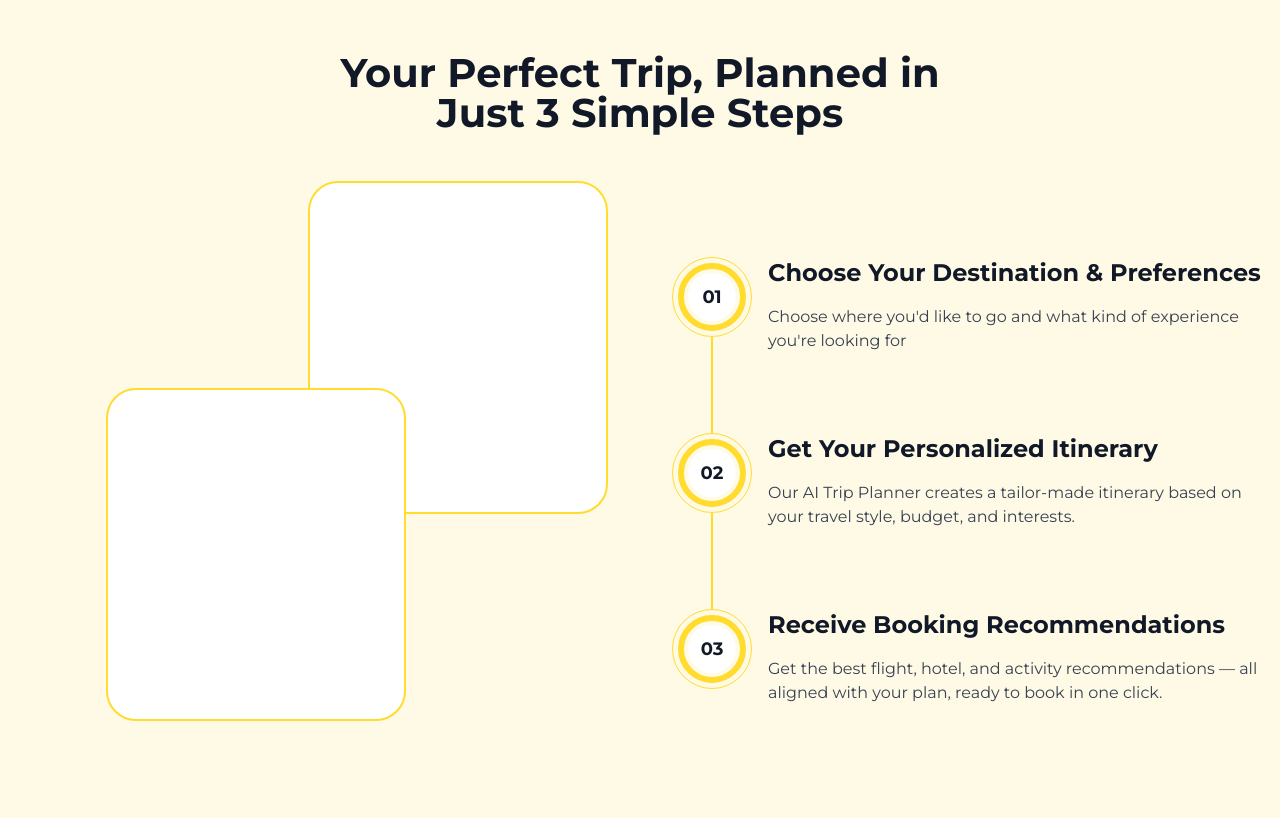
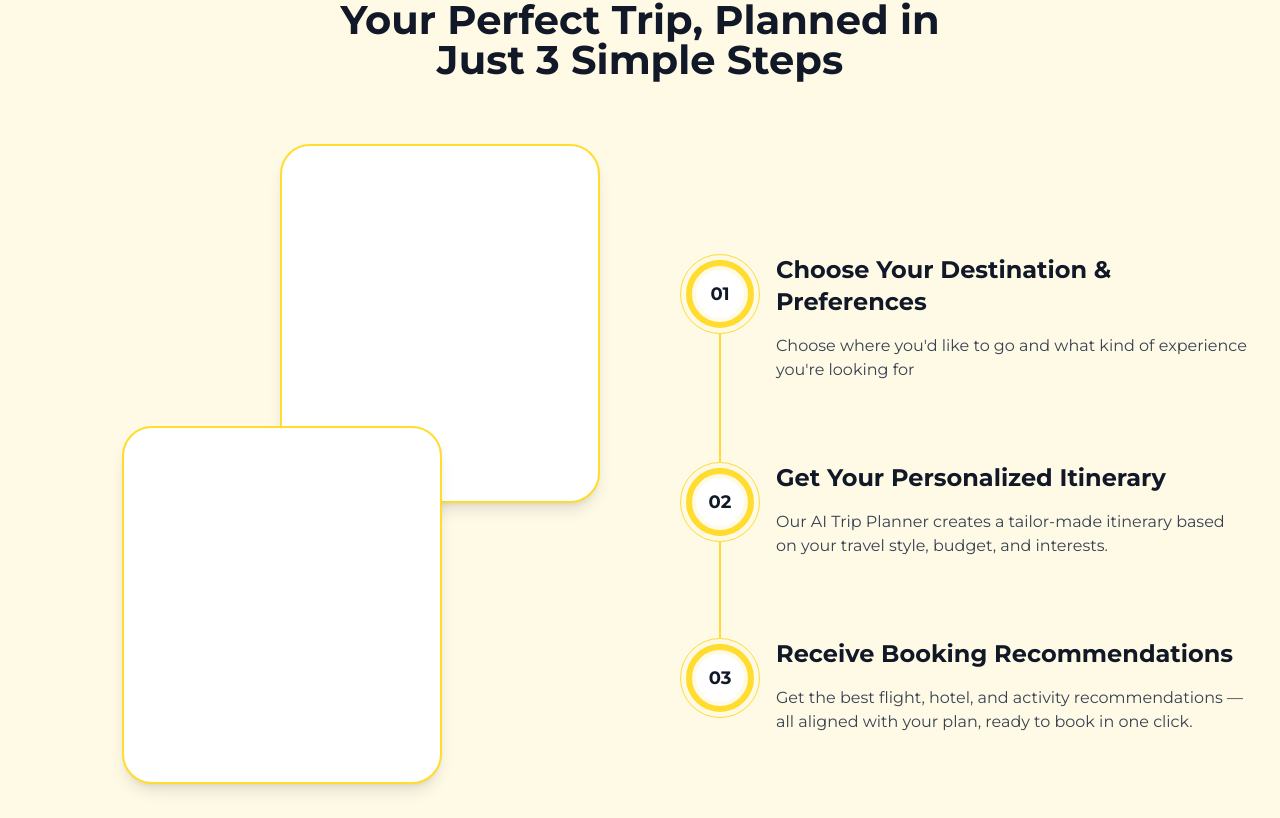
Before and after one commit to urbantrips/ut-client, a Next.js app: page / in a window 1280 px wide. Shown: the part 5082-5900 px from the top of the page. Built offline with nearby package versions, Linux system fonts and the light colour scheme.

Commit message:
add mobile res

```diff
--- a/src/components/features/three-steps-section.tsx
+++ b/src/components/features/three-steps-section.tsx
@@ -25,36 +25,45 @@ const steps = [
 
 export function ThreeStepsSection() {
   return (
-    <section className="px-4 bg-primary-50 relative overflow-hidden flex items-center" style={{ height: '946px' }}>
+    <section className="w-full px-4 sm:px-6 lg:px-8 bg-primary-50 relative overflow-hidden py-8 sm:py-12 md:py-16 lg:py-20">
       <div className="max-w-7xl mx-auto relative z-10 w-full">
-        <h2 className="py-12">
-          Your Perfect Trip, Planned in<br />Just 3 Simple Steps
-        </h2>
+        <div className="text-center mb-8 sm:mb-12 md:mb-16">
+          <h2 className="mb-4">
+            Your Perfect Trip, Planned in<br className="hidden sm:block" /> Just 3 Simple Steps
+          </h2>
+        </div>
 
         <div className="relative">
-          <div className="grid grid-cols-1 md:grid-cols-2 gap-8 md:gap-12 lg:gap-16 items-center">
-            {/* Left: Image Placeholders */}
-            <div className="relative h-full min-h-[300px] sm:min-h-[400px] md:min-h-[600px] z-10 hidden md:block">
+          <div className="grid grid-cols-1 lg:grid-cols-2 gap-8 sm:gap-10 md:gap-12 lg:gap-16 xl:gap-20 items-start lg:items-center">
+            {/* Left: Image Placeholders - Desktop only */}
+            <div className="relative h-full min-h-[250px] sm:min-h-[350px] md:min-h-[450px] lg:min-h-[600px] xl:min-h-[700px] z-10 hidden lg:block">
               {/* Top smaller box - positioned upper right, behind bottom box */}
               <div
                 className="absolute top-0 right-0 z-10"
-                style={{ width: '300px', height: '333px' }}
+                style={{
+                  width: 'clamp(250px, 25vw, 350px)',
+                  height: 'clamp(280px, 28vw, 390px)',
+                  maxWidth: '350px',
+                  maxHeight: '390px'
+                }}
               >
-                <div className="w-full h-full bg-white border-2 border-primary" style={{ borderRadius: '30px' }} />
+                <div className="w-full h-full bg-white border-2 border-primary rounded-[30px] shadow-lg" />
               </div>
 
               {/* Bottom larger box - positioned lower left, in front, overlaps top box */}
               <div
                 className="absolute z-20"
                 style={{
-                  width: '300px',
-                  height: '333px',
+                  width: 'clamp(250px, 25vw, 350px)',
+                  height: 'clamp(280px, 28vw, 390px)',
+                  maxWidth: '350px',
+                  maxHeight: '390px',
                   bottom: '0',
                   left: '0',
                   transform: 'translateY(-60px) translateX(90px)'
                 }}
               >
-                <div className="w-full h-full bg-white border-2 border-primary" style={{ borderRadius: '30px' }} />
+                <div className="w-full h-full bg-white border-2 border-primary rounded-[30px] shadow-lg" />
               </div>
             </div>
 
@@ -65,18 +74,18 @@ export function ThreeStepsSection() {
                   key={step.number}
                   initial={{ opacity: 0, x: 50 }}
                   whileInView={{ opacity: 1, x: 0 }}
-                  viewport={{ once: true }}
+                  viewport={{ once: true, margin: '-50px' }}
                   transition={{ duration: 0.5, delay: index * 0.2 }}
-                  className="relative pl-16 sm:pl-20 md:pl-24 pb-12 sm:pb-16 md:pb-20 last:pb-0"
+                  className="relative pl-14 sm:pl-16 md:pl-20 lg:pl-24 pb-10 sm:pb-12 md:pb-16 lg:pb-20 last:pb-0"
                 >
                   {/* Vertical Connecting Line - Yellow, extending from bottom center of outer ring */}
                   {index < steps.length - 1 && (
-                    <div className="absolute left-[27px] sm:left-[31px] md:left-[39px] top-14 sm:top-16 md:top-20 bottom-0 w-[2px] bg-primary" />
+                    <div className="absolute left-[25px] sm:left-[29px] md:left-[35px] lg:left-[39px] top-12 sm:top-14 md:top-16 lg:top-20 bottom-0 w-[2px] bg-primary" />
                   )}
 
                   {/* Step Number Circle - White circle with two concentric yellow rings */}
                   <motion.div
-                    className="absolute left-0 top-0 flex items-center justify-center z-10 w-14 h-14 sm:w-16 sm:h-16 md:w-20 md:h-20"
+                    className="absolute left-0 top-0 flex items-center justify-center z-10 w-12 h-12 sm:w-14 sm:h-14 md:w-16 md:h-16 lg:w-20 lg:h-20"
                     whileHover={{ scale: 1.1 }}
                     transition={{ duration: 0.6 }}
                   >
@@ -84,12 +93,12 @@ export function ThreeStepsSection() {
                     <div className="absolute inset-0 rounded-full border border-primary" />
 
                     {/* Inner yellow ring (thicker/bolder) with gap from outer ring */}
-                    <div className="absolute inset-[4px] sm:inset-[5px] md:inset-[6px] rounded-full border-[4px] sm:border-[5px] md:border-[6px] border-primary" />
+                    <div className="absolute inset-[3px] sm:inset-[4px] md:inset-[5px] lg:inset-[6px] rounded-full border-[3px] sm:border-[4px] md:border-[5px] lg:border-[6px] border-primary" />
 
                     {/* White circle with number - with gap from inner ring */}
-                    <div className="relative w-8 h-8 sm:w-9 sm:h-9 md:w-12 md:h-12 rounded-full bg-white flex items-center justify-center">
+                    <div className="relative w-7 h-7 sm:w-8 sm:h-8 md:w-9 md:h-9 lg:w-12 lg:h-12 rounded-full bg-white flex items-center justify-center">
                       <motion.span
-                        className="text-sm sm:text-base md:text-lg font-bold text-gray-900"
+                        className="text-xs sm:text-sm md:text-base lg:text-lg font-bold text-gray-900"
                         initial={{ scale: 0 }}
                         whileInView={{ scale: 1 }}
                         viewport={{ once: true }}
@@ -102,7 +111,7 @@ export function ThreeStepsSection() {
 
                   {/* Step Content */}
                   <div>
-                    <h3 className="text-lg sm:text-xl md:text-2xl font-bold text-gray-900 mb-2 sm:mb-3 md:mb-4">
+                    <h3 className="text-base sm:text-lg md:text-xl lg:text-2xl font-bold text-gray-900 mb-2 sm:mb-3 md:mb-4">
                       {step.title}
                     </h3>
                     <p className="text-sm sm:text-base text-gray-700 leading-relaxed">
```
